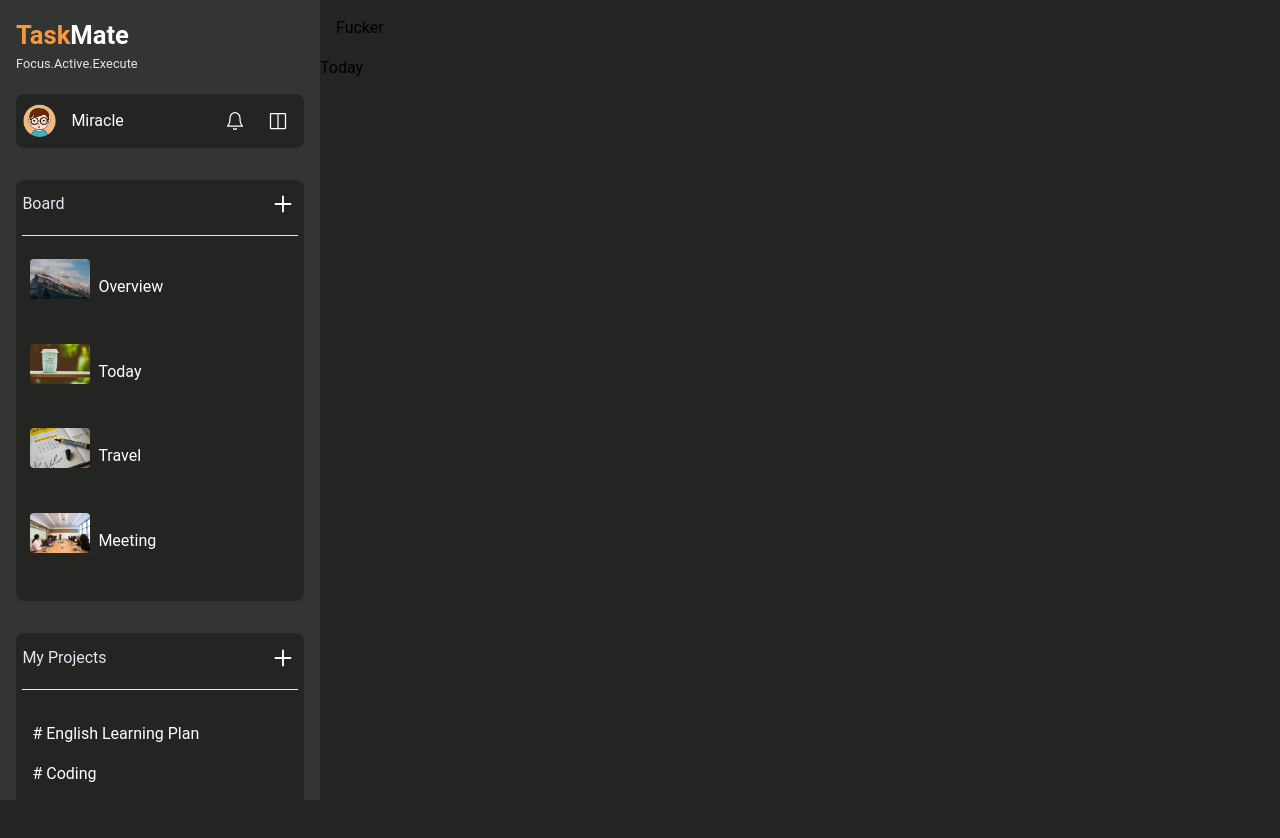
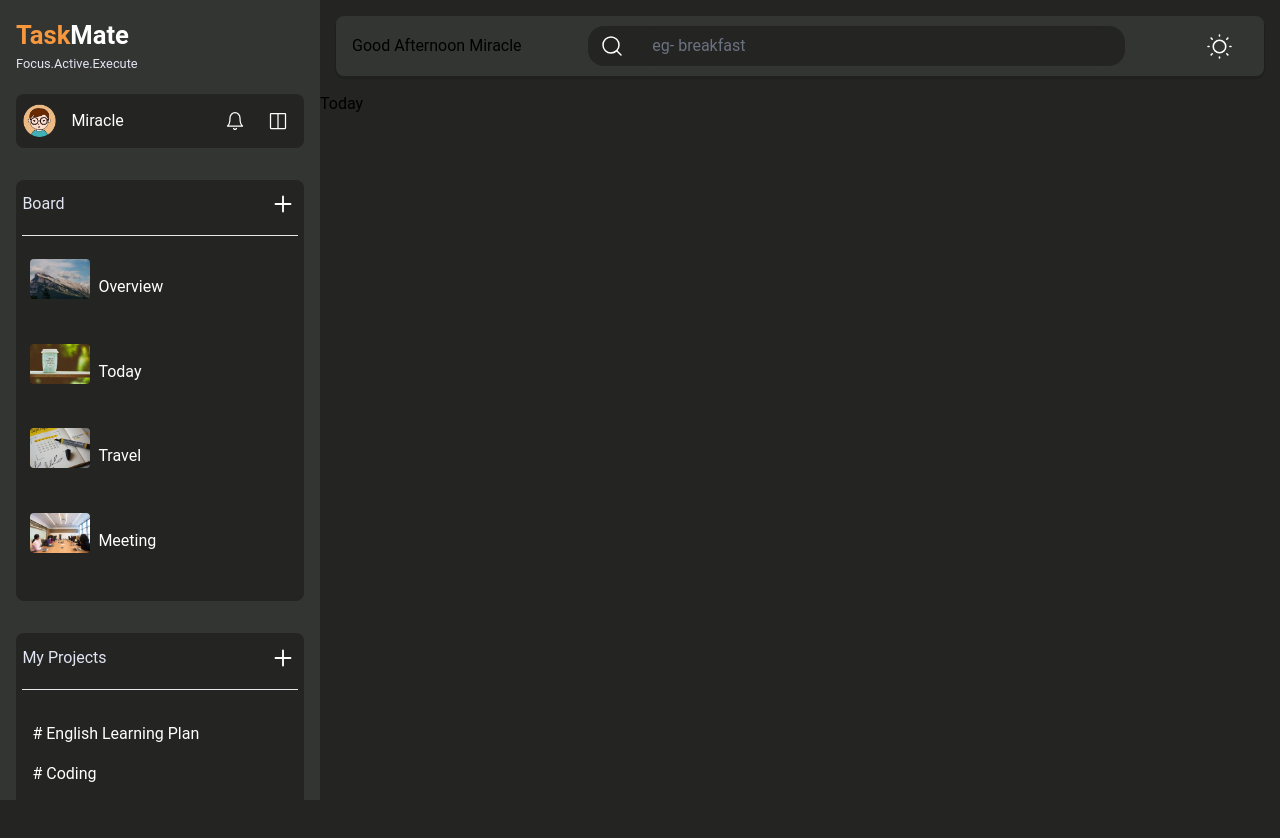
Before and after one commit to WaiYanMoeMyintt/buffet, a React (Vite) app: page /Today in a window 1280 px wide. Shown: the top 838 px of the page. Built offline with nearby package versions, Linux system fonts and the light colour scheme.

Commit message:
Create SideMenu compoennts

```diff
--- a/src/components/SideContent.jsx
+++ b/src/components/SideContent.jsx
@@ -4,13 +4,30 @@ import Today from "../pages/Today.jsx";
 import Travel from "../pages/Travel.jsx";
 import Meeting from "../pages/Meeting.jsx";
 import Overview from "../pages/Overview.jsx";
+import SideMenu from './SideMenu.jsx';
 import { Route, Routes } from 'react-router-dom';
 
 const SideContent = () => {
+
+    const time =  new Date().getHours();
+    let message = "";
+    if(time >= 18){
+        message =  "Good Night Miracle";
+    }
+    else if(time <  12){
+      message ="Good Morning Miracle"
+    }
+    else if(time <= 15){
+      message = "Good Afternoon Miracle"
+    }
+    else if(time <= 17){
+      message = "Good Evening Miracle";
+    }
+
   return (
     <div className="sidecontent_container">
           <div className="sidecontent_content py-4 px-4">
-              <h2>Fucker</h2>
+               <SideMenu message = {message}/>
           </div>
           <Routes>
               <Route path = {"/Overview"} element = {<Overview />} />
--- /dev/null
+++ b/src/components/SideMenu.jsx
@@ -0,0 +1,23 @@
+import React, {useState} from 'react'
+import search from "../assets/search.svg";
+import moon from "../assets/half-moon.svg";
+import sun from "../assets/sun-light.svg";
+const SideMenu = ({message}) => {
+
+  return (
+    <div className="side_menu_section flex justify-between items-center flex-1">
+          <div className="greeting_content">
+              <p>{message}</p>
+          </div>
+          <div className="search_content flex gap-4">
+              <img className='cursor-pointer' src  = {search} width={25} height={25} />
+              <input type='text' placeholder='eg- breakfast' />
+          </div>
+          <div className="theme">
+          <img className='cursor-pointer' src  = {sun} width={25} height={25} />
+          </div>
+    </div>
+  )
+}
+
+export default SideMenu
--- a/src/components/css/index.css
+++ b/src/components/css/index.css
@@ -128,3 +128,40 @@
 .board_items_list:hover {
     background-color: #333533;
 }
+
+.side_menu_section{
+    background-color: var(--sec-bg-primary);
+    padding:.6rem 1rem;
+    border-radius: .5rem;
+    box-shadow: 0 2px 1px 1px #202020;
+}
+.side_menu_section .search_content {
+    background-color: #242423;
+    width: 60%;
+    border-radius: 1rem;
+    padding: 0 .8rem;
+}
+.side_menu_section .search_content img {
+    display: block;
+    background-color: #242423;
+    border-radius: .5rem;
+}
+.search_content input {
+    background-color: #242423;
+    border-radius: 1rem;
+    width: 100%;
+    border: none;
+    outline: none;
+}
+.search_content input:hover, .search_content input:focus{
+    border: none;
+    outline: none;
+}
+.theme{
+    padding: 0.5rem 1rem;
+    border-radius: .5rem;
+    transition: all 0.5s ease;
+}
+.theme:hover{
+    background-color: #242423;
+}
```
